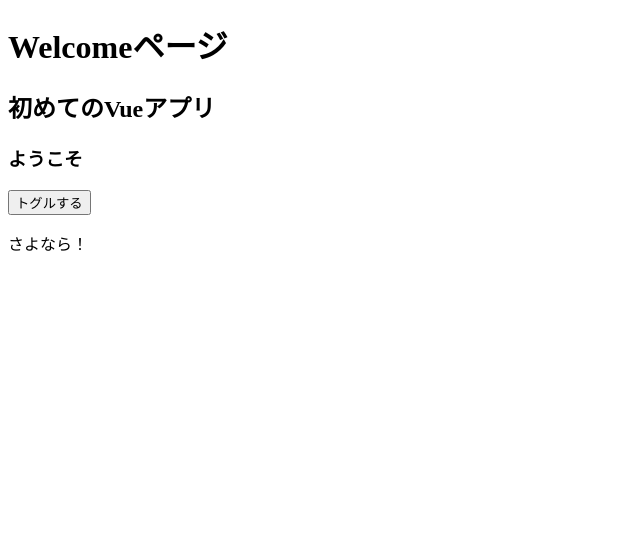
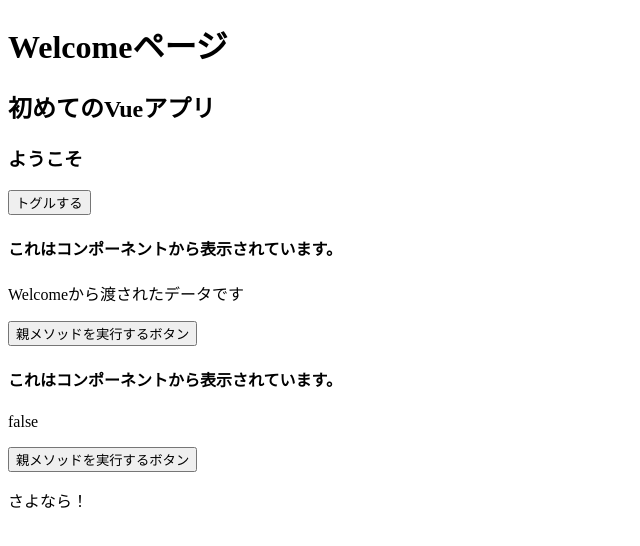
Before and after one commit to Emetselch1984/live_chat_vuejs, a Vue app: page / in a window 1280 px wide. Shown: the top 546 px of the page, without its empty margins (0-640 px from the left). Built offline with nearby package versions, Linux system fonts and the light colour scheme.

Commit message:
feat: 子コンポーネント内のメソッドが実行されると、親コンポーネント内の該当するメソッド名を実行する

```diff
--- /dev/null
+++ b/src/components/TestComponent.vue
@@ -0,0 +1,20 @@
+<template>
+  <section>
+    <h4>
+      これはコンポーネントから表示されています。
+    </h4>
+    <p>{{message}}</p>
+    <p>{{propsNameIsEnabled}}</p>
+    <button @click="onclick">親メソッドを実行するボタン</button>
+  </section>
+</template>
+<script>
+export default {
+  props:['message','propsNameIsEnabled'],
+  methods: {
+    onclick(){
+      this.$emit('toggle')
+    }
+  }
+}
+</script>
--- a/src/views/Welcome.vue
+++ b/src/views/Welcome.vue
@@ -8,6 +8,10 @@
       <h3>{{subtitle}}</h3>
       <p v-if=isEnabled>{{3 + 3}}</p>
       <button v-on:click="toggle">トグルする</button>
+      <TestComponent message="Welcomeから渡されたデータです" @toggle="toggle"/>
+      <TestComponent :propsNameIsEnabled="isEnabled" @toggle="toggle" >
+        <p v-if="isEnabled">こんにちは</p>
+      </TestComponent>
     </section>
     <section>
       <p>{{ text }}</p>
@@ -16,7 +20,9 @@
 </template>
 
 <script>
+import TestComponent from "../components/TestComponent";
 export default {
+  components: {TestComponent},
   data(){
     return {
       title: "初めてのVueアプリ",
```
